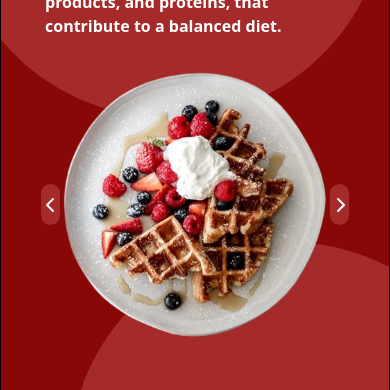
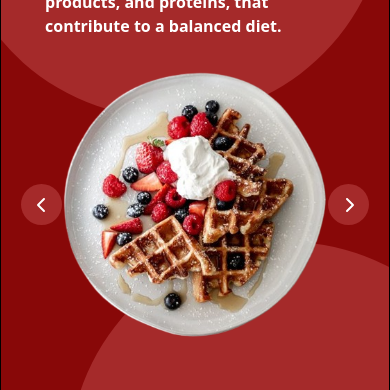
Before and after one commit to SayhanA/antopolis-client, a Next.js app: page / in a window 390 px wide. Shown: the part 281-671 px from the top of the page. Built offline with nearby package versions, Linux system fonts and the light colour scheme.

Commit message:
Hero section responsive desing complete

```diff
--- a/src/components/Hero.jsx
+++ b/src/components/Hero.jsx
@@ -74,10 +74,10 @@ const Hero = () => {
             and proteins, that contribute to a balanced diet.{" "}
           </p>
 
-          <div className="mt-8 mb-[70px] md:hidden w-full flex justify-between items-center">
+          <div className="mt-8 mb-[70px] md:hidden w-full flex justify-between items-center relative">
             <div
               onClick={handleRight}
-              className={`w-[41px] h-[41px] rounded-full flex justify-center items-center ${
+              className={`w-[41px] h-[41px] rounded-full flex justify-center items-center absolute -start-5 ${
                 rotate === 0 && "bg-[#A52A2A]"
               } ${rotate === 90 && "bg-[#0c3659]"} ${
                 rotate === 180 && "bg-[#a95c68]"
@@ -93,14 +93,14 @@ const Hero = () => {
                 src={img.img}
                 width={270}
                 height={270}
-                className={`${rotate === img.rotate ? "block" : "hidden"}`}
+                className={`${rotate === img.rotate ? "block mx-auto" : "hidden"}`}
                 alt="Breakfast food"
               />
             ))}
 
             <div
               onClick={handleLeft}
-              className={`w-[41px] h-[41px] rounded-full flex justify-center items-center ${
+              className={`w-[41px] h-[41px] rounded-full flex justify-center items-center absolute -end-5 ${
                 rotate === 0 && "bg-[#A52A2A]"
               } ${rotate === 90 && "bg-[#0c3659]"} ${
                 rotate === 180 && "bg-[#a95c68]"
```
